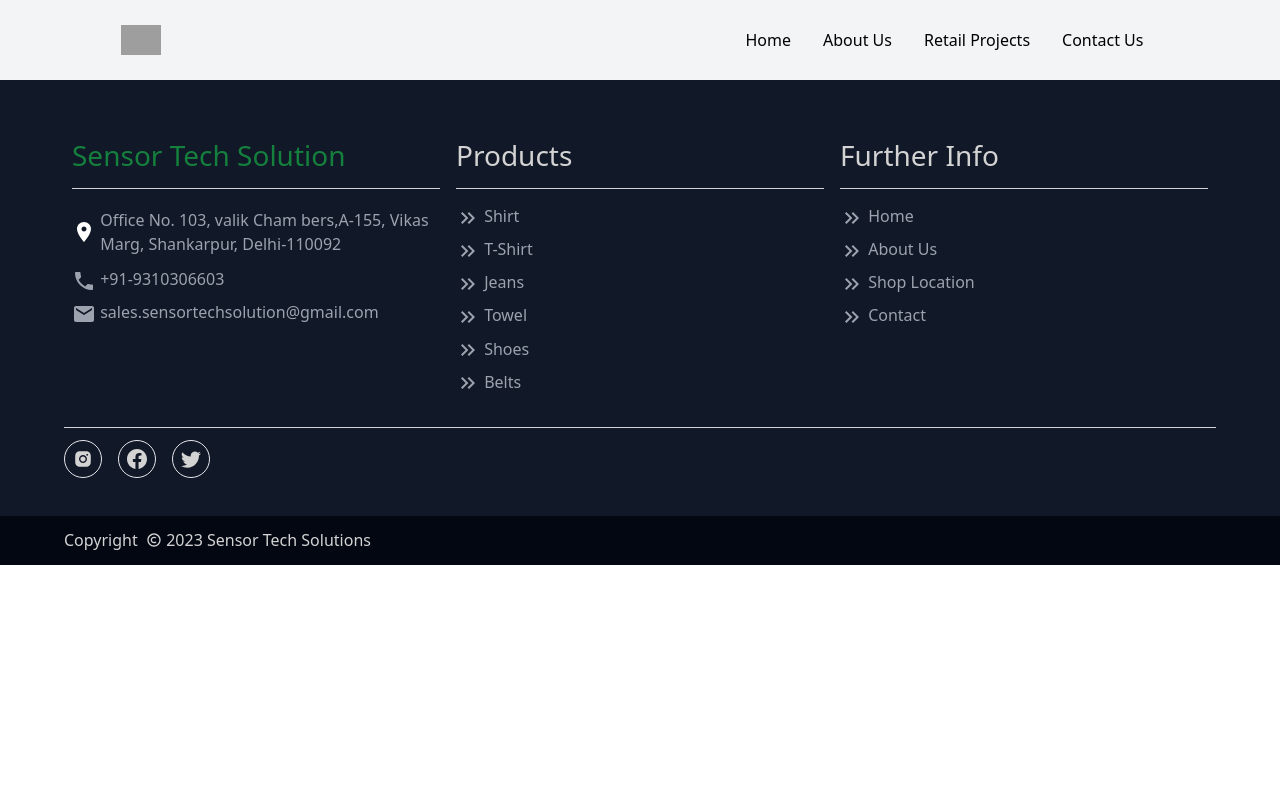
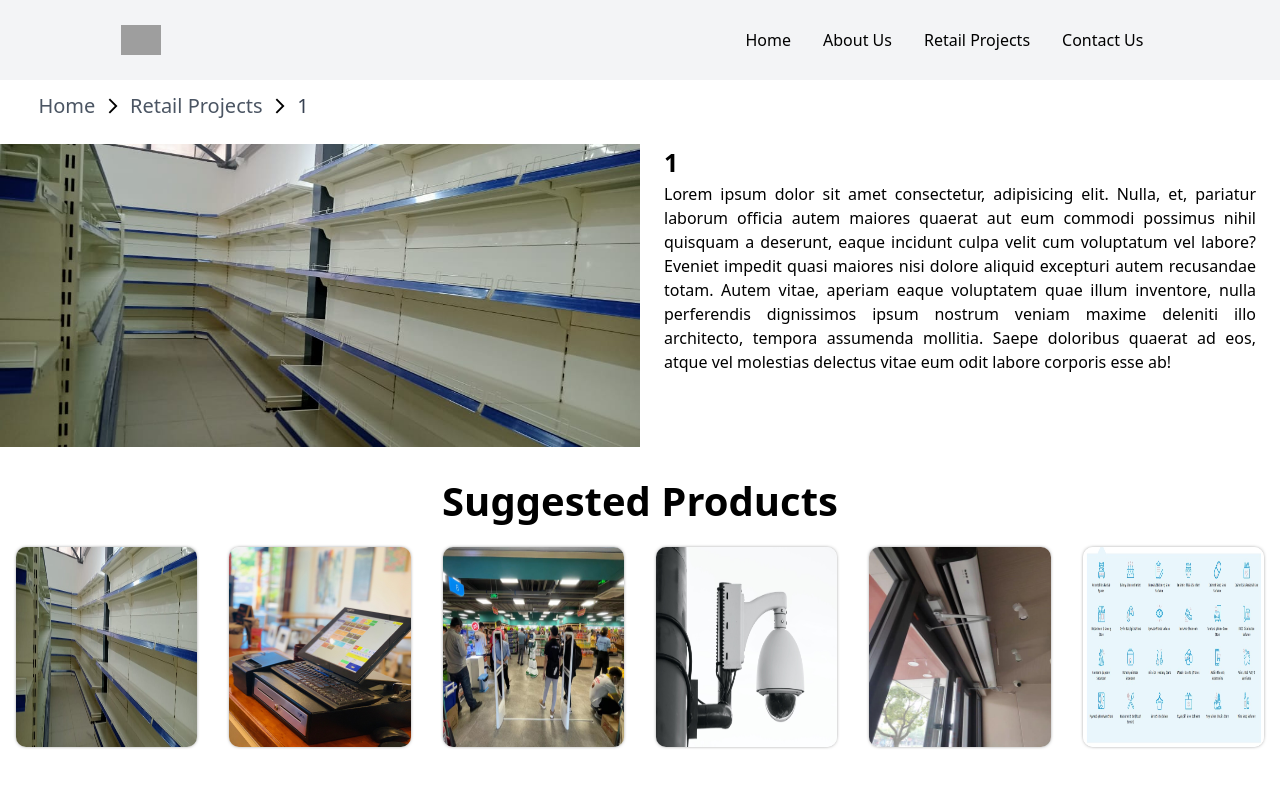
Before and after one commit to iam-vishal-ydv/Sensor-TS, a React (Vite) app: page /Sensor-TS/retail-projects/singleproject/singleproduct/1 in a window 1280 px wide. Shown: the top 800 px of the page. Built offline with nearby package versions, Linux system fonts and the light colour scheme; grey boxes are pictures that could not be loaded.

Commit message:
changes done

```diff
--- a/src/App.jsx
+++ b/src/App.jsx
@@ -6,6 +6,7 @@ import About from "./Components/AboutUs/About";
 import ContactUs from "./Components/ContactUs/ContactUs";
 import RetailProjects from "./Components/Retail Projects/RetailProjects";
 import SingleProject from "./Components/Retail Projects/SingleProject";
+import SingleProduct from "./Components/Retail Projects/SingleProduct";
 
 
 function App() {
@@ -18,6 +19,7 @@ function App() {
         <Route path="/Sensor-TS/contact" element={<ContactUs />} />
         <Route path="/Sensor-TS/retail-projects" element={<RetailProjects />} />
         <Route path="/Sensor-TS/retail-projects/singleproject/:id" element={<SingleProject />} />
+        <Route path="/Sensor-TS/retail-projects/singleproject/singleproduct/:id" element={<SingleProduct />} />
       </Routes>
       <Footer />
     </>
--- /dev/null
+++ b/src/Components/Retail Projects/SingleProduct.jsx
@@ -0,0 +1,52 @@
+import React from 'react'
+import ArrowForwardIosIcon from '@mui/icons-material/ArrowForwardIos';
+import { Link, useParams } from 'react-router-dom';
+import img1 from '../../assets/rack1.jpeg'
+import img2 from '../../assets/POS-Billing-System.jpeg'
+import img3 from '../../assets/EAS-Antena.jpeg'
+import img4 from '../../assets/Electronics-surveillance.jpeg'
+import img5 from '../../assets/Air-Curtain.jpeg'
+import img6 from '../../assets/Billing-Software.jpeg'
+import img7 from '../../assets/IT-Infrastrucure.jpeg'
+import img8 from '../../assets/Audio-System.jpeg'
+import img9 from '../../assets/Fire-Alarm-System.jpeg'
+import img10 from '../../assets/Digital-Signage.jpeg'
+import img11 from '../../assets/Biometric.jpeg'
+import img12 from '../../assets/RFID-Inventory.jpeg'
+import img13 from '../../assets/Face-Detection.jpeg'
+
+import { Grid } from '@mui/material';
+import ContactFields from '../ContactUs/ContactFields';
+
+export default function SingleProduct() {
+    const {id} = useParams()
+  return (
+    <>
+    <div className=' pt-3 path'><Link className='text-xl text-gray-600' to='/Sensor-TS/'>Home</Link>&nbsp;&nbsp; <ArrowForwardIosIcon sx={{fontSize:'18px'}}/>&nbsp;&nbsp;<Link className='text-xl text-gray-600' to='/Sensor-TS/retail-projects'>Retail Projects</Link> &nbsp;&nbsp; <ArrowForwardIosIcon sx={{fontSize:'18px'}}/>&nbsp;&nbsp;<span className='text-xl text-gray-700'>{id}</span></div>
+    <Grid container py={3}>
+        <Grid item md={6}>
+            <img src={img1} alt="" className='' />
+        </Grid>
+        <Grid item md={6} px={3}>
+            <h1 className='about-product-heading'>{id}</h1>
+            <div style={{textAlign:'justify'}}>Lorem ipsum dolor sit amet consectetur, adipisicing elit. Nulla, et, pariatur laborum officia autem maiores quaerat aut eum commodi possimus nihil quisquam a deserunt, eaque incidunt culpa velit cum voluptatum vel labore? Eveniet impedit quasi maiores nisi dolore aliquid excepturi autem recusandae totam. Autem vitae, aperiam eaque voluptatem quae illum inventore, nulla perferendis dignissimos ipsum nostrum veniam maxime deleniti illo architecto, tempora assumenda mollitia. Saepe doloribus quaerat ad eos, atque vel molestias delectus vitae eum odit labore corporis esse ab!</div>
+        </Grid>
+        <Grid item md={12} pt={3}>
+        <h1 className='about-product-heading1 text-center'>Suggested Products</h1>
+        <Grid container py={2}>
+            <Grid item md={2} sm={3} xs={6} px={2}><img src={img1} className='img' alt="" /></Grid>
+            <Grid item md={2} sm={3} xs={6} px={2}><img src={img2} className='img' alt="" /></Grid>
+            <Grid item md={2} sm={3} xs={6} px={2}><img src={img3} className='img' alt="" /></Grid>
+            <Grid item md={2} sm={3} xs={6} px={2}><img src={img4} className='img' alt="" /></Grid>
+            <Grid item md={2} sm={3} xs={6} px={2}><img src={img5} className='img' alt="" /></Grid>
+            <Grid item md={2} sm={3} xs={6} px={2}><img src={img6} className='img' alt="" /></Grid>
+        </Grid>
+        </Grid>
+    </Grid>
+     <div className='contact_container'>
+        <h1 className='about-product-heading text-center pb-5'>Contact Us For More Information</h1>
+    <ContactFields/>
+    </div>
+    </>
+  )
+}
--- a/src/Components/Retail Projects/SingleProject.jsx
+++ b/src/Components/Retail Projects/SingleProject.jsx
@@ -1,6 +1,6 @@
 import React from 'react'
 import ArrowForwardIosIcon from '@mui/icons-material/ArrowForwardIos';
-import { Link, useParams } from 'react-router-dom';
+import { Link, useNavigate, useParams } from 'react-router-dom';
 import { Grid } from '@mui/material';
 import img1 from '../../assets/rack1.jpeg'
 import img2 from '../../assets/POS-Billing-System.jpeg'
@@ -19,6 +19,7 @@ import img13 from '../../assets/Face-Detection.jpeg'
 
 export default function SingleProject() {
     const {id} = useParams()
+    const navigate = useNavigate()
     let data = [
         {name:'Racks',img:img1},
         {name:'POS Billing System',img:img2},
@@ -39,7 +40,7 @@ export default function SingleProject() {
     <div className=' pt-3 path'><Link className='text-xl text-gray-600' to='/Sensor-TS/'>Home</Link>&nbsp;&nbsp; <ArrowForwardIosIcon sx={{fontSize:'18px'}}/>&nbsp;&nbsp;<Link className='text-xl text-gray-600' to='/Sensor-TS/retail-projects'>Retail Projects</Link> &nbsp;&nbsp; <ArrowForwardIosIcon sx={{fontSize:'18px'}}/>&nbsp;&nbsp;<span className='text-xl text-gray-700'>{id}</span></div>
     <Grid container className='img-container'>
       {data.map((item,index)=> <Grid item md={2} sm={3} xs={6} px={2} pb={5}>
-        <img src={item.img} className='img' alt="" />
+        <img src={item.img} className='img' onClick={()=>navigate(`/Sensor-TS/retail-projects/singleproject/singleproduct/${item.name}`)} alt="" />
         <span className='text-center'>{item.name}</span>
         </Grid>)}
     </Grid>
--- a/src/index.css
+++ b/src/index.css
@@ -187,6 +187,15 @@
     cursor: pointer;
 }
 
+.about-product-heading{
+  font-size: 25px;
+  font-weight: 600;
+}
+.about-product-heading1{
+    font-size: 2.5rem;
+    font-weight: 700;
+}
+
 @media only screen and (max-width: 900px) {
     /* .project_box{
         width: 120px;
```
